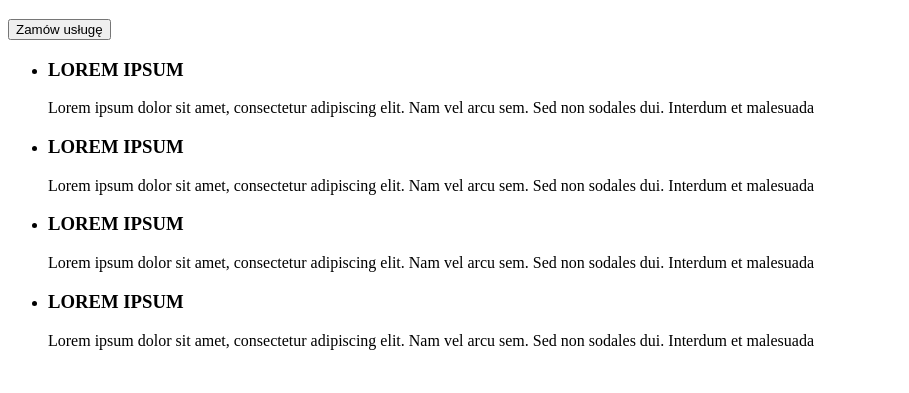
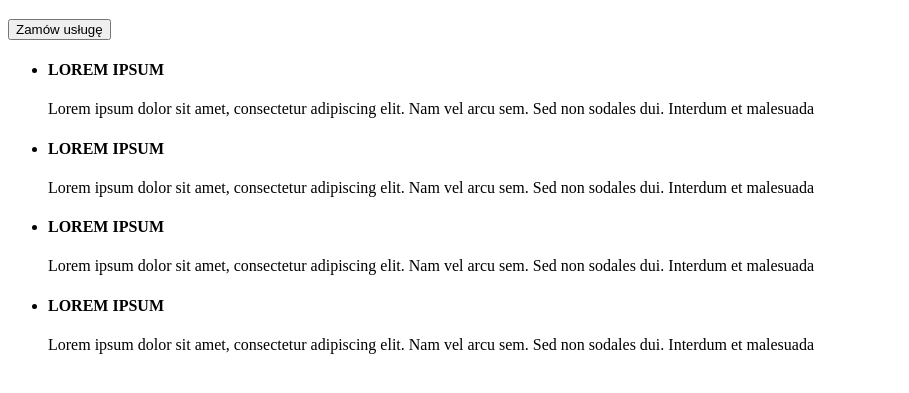
Before and after one commit to benbrzezinski/goit-markup-hw-01, a plain HTML site: page index.html in a window 1280 px wide. Shown: the part 191-584 px from the top of the page, without its empty margins (0-909 px from the left). Drawn offline with Linux system fonts and the light colour scheme.

Commit message:
Zmiana h3 na h4 w tagach article.

```diff
--- a/index.html
+++ b/index.html
@@ -43,7 +43,7 @@
       <ul>
         <li>
           <article>
-            <h3>LOREM IPSUM</h3>
+            <h4>LOREM IPSUM</h4>
             <p>
               Lorem ipsum dolor sit amet, consectetur adipiscing elit. Nam vel
               arcu sem. Sed non sodales dui. Interdum et malesuada
@@ -52,7 +52,7 @@
         </li>
         <li>
           <article>
-            <h3>LOREM IPSUM</h3>
+            <h4>LOREM IPSUM</h4>
             <p>
               Lorem ipsum dolor sit amet, consectetur adipiscing elit. Nam vel
               arcu sem. Sed non sodales dui. Interdum et malesuada
@@ -61,7 +61,7 @@
         </li>
         <li>
           <article>
-            <h3>LOREM IPSUM</h3>
+            <h4>LOREM IPSUM</h4>
             <p>
               Lorem ipsum dolor sit amet, consectetur adipiscing elit. Nam vel
               arcu sem. Sed non sodales dui. Interdum et malesuada
@@ -70,7 +70,7 @@
         </li>
         <li>
           <article>
-            <h3>LOREM IPSUM</h3>
+            <h4>LOREM IPSUM</h4>
             <p>
               Lorem ipsum dolor sit amet, consectetur adipiscing elit. Nam vel
               arcu sem. Sed non sodales dui. Interdum et malesuada
```
